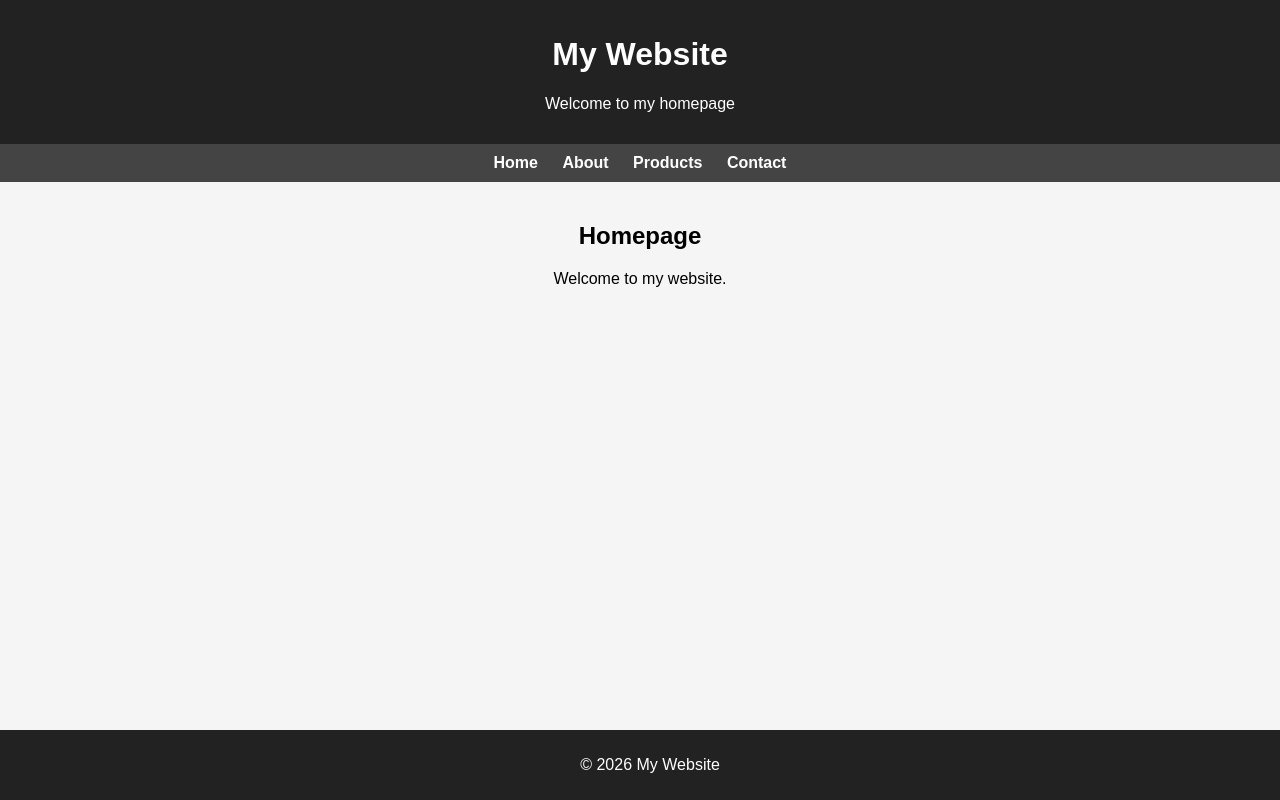
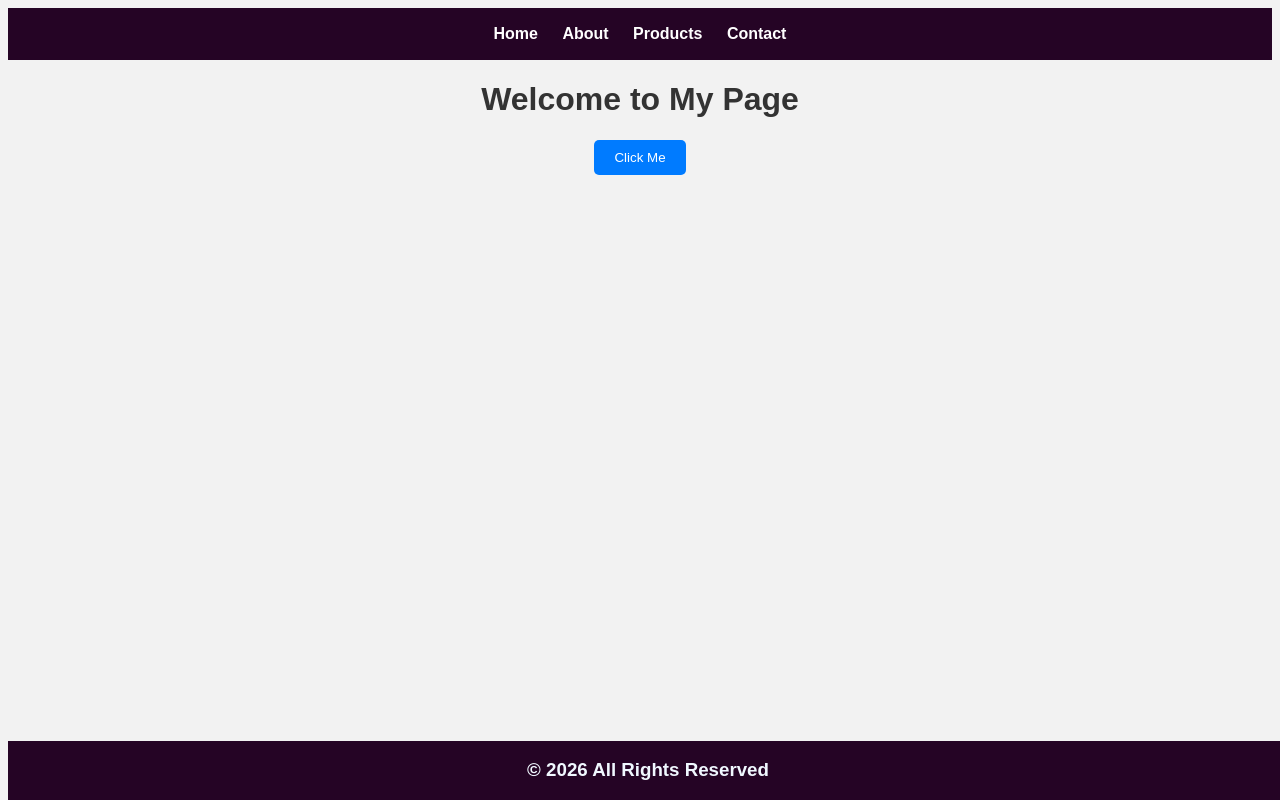
Before and after one commit to vyshnavmr/Django, a Django app: page /home in a window 1280 px wide. Run offline with Django 4.2, Linux system fonts and the light colour scheme.

Commit message:
added homepage and about section to home page Added a clickable button in homepage

```diff
--- /dev/null
+++ b/mysite/intro/static/home.js
@@ -0,0 +1,4 @@
+
+function showMessage() {
+    alert("Hello! Button was clicked.");
+}
--- /dev/null
+++ b/mysite/intro/static/style.css
@@ -0,0 +1,60 @@
+nav {
+    background-color: rgb(37, 4, 37);
+    padding: 17px;
+    text-align: center;
+}
+
+nav a {
+    color: white;
+    margin: 10px;
+    text-decoration: none;
+    font-weight: bold;
+}
+
+nav a:hover {
+    color: gold;
+}
+
+
+body {
+    font-family: Arial;
+    text-align: center;
+    background-color: #f2f2f2;
+}
+
+h1 {
+    color: #333;
+}
+
+button {
+    padding: 10px 20px;
+    background-color: #007bff;
+    color: white;
+    border: none;
+    border-radius: 5px;
+    cursor: pointer;
+}
+
+button:hover {
+    background-color: #0056b3;
+}
+
+a {
+    text-decoration: none;
+    color: #007bff;
+    font-weight: bold;
+}
+
+footer{
+    background-color: rgb(37, 4, 37);
+    position: fixed;
+    width: 100%;
+    text-align: center;
+    bottom: 0;
+    color: aliceblue;
+}
+
+#back{
+    text-align: center;
+    color: black;
+}
--- a/mysite/intro/templates/homepage.html
+++ b/mysite/intro/templates/homepage.html
@@ -1,78 +1,31 @@
+{% load static %}
+
 <!DOCTYPE html>
-<html lang="en">
+<html>
 <head>
-    <meta charset="UTF-8">
-    <title>My Homepage</title>
-    <style>
-        body {
-            font-family: Arial, sans-serif;
-            margin: 0;
-            background-color: #f5f5f5;
-        }
+    <title>Home</title>
+    <link rel="stylesheet" href="{% static 'style.css' %}">
+</head>
+<body>
+    <nav>
+        <a href="#">Home</a>
+        <a href="/about">About</a>
+        <a href="#">Products</a>
+        <a href="#">Contact</a>
+    </nav>
 
-        header {
-            background-color: #222;
-            color: white;
-            padding: 15px;
-            text-align: center;
-        }
+    <h1>Welcome to My Page</h1>
 
-        nav {
-            background-color: #444;
-            padding: 10px;
-            text-align: center;
-        }
+    <button onclick="showMessage()">Click Me</button>
 
-        nav a {
-            color: white;
-            margin: 10px;
-            text-decoration: none;
-            font-weight: bold;
-        }
+    <br><br>
 
-        nav a:hover {
-            color: gold;
-        }
+    <!-- <a href="/about">Go to About Page</a> -->
 
-        section {
-            padding: 20px;
-            text-align: center;
-        }
+    <script src="{% static 'home.js' %}"></script>
 
-        footer {
-            background-color: #222;
-            color: white;
-            text-align: center;
-            padding: 10px;
-            position: fixed;
-            width: 100%;
-            bottom: 0;
-        }
-    </style>
-</head>
-
-<body>
-
-<header>
-    <h1>My Website</h1>
-    <p>Welcome to my homepage</p>
-</header>
-
-<nav>
-    <a href="#">Home</a>
-    <a href="#">About</a>
-    <a href="#">Products</a>
-    <a href="#">Contact</a>
-</nav>
-
-<section>
-    <h2>Homepage</h2>
-    <p>Welcome to my website.</p>
-</section>
-
-<footer>
-    <p>© 2026 My Website</p>
-</footer>
-
+    <footer>
+        <h3>&copy; 2026 All Rights Reserved</h3>
+    </footer>
 </body>
 </html>
--- a/mysite/intro/views.py
+++ b/mysite/intro/views.py
@@ -4,3 +4,6 @@ from django.shortcuts import render
 
 def home(request):
     return render(request,'homepage.html')
+
+def about(request):
+    return render(request, 'about.html')
--- a/mysite/mysite/settings.py
+++ b/mysite/mysite/settings.py
@@ -116,7 +116,7 @@ USE_TZ = True
 # Static files (CSS, JavaScript, Images)
 # https://docs.djangoproject.com/en/4.2/howto/static-files/
 
-STATIC_URL = 'static/'
+STATIC_URL = 'assets/'
 
 # Default primary key field type
 # https://docs.djangoproject.com/en/4.2/ref/settings/#default-auto-field
--- a/mysite/mysite/urls.py
+++ b/mysite/mysite/urls.py
@@ -21,4 +21,5 @@ from intro import views
 urlpatterns = [
     path('admin/', admin.site.urls),
     path('home', views.home),
+    path('about', views.about, name='about'),
 ]
```
Also changed, not shown: mysite/intro/templates/about.html (added, +26 -0 lines), mysite/intro/static/image1.jpg (added).
